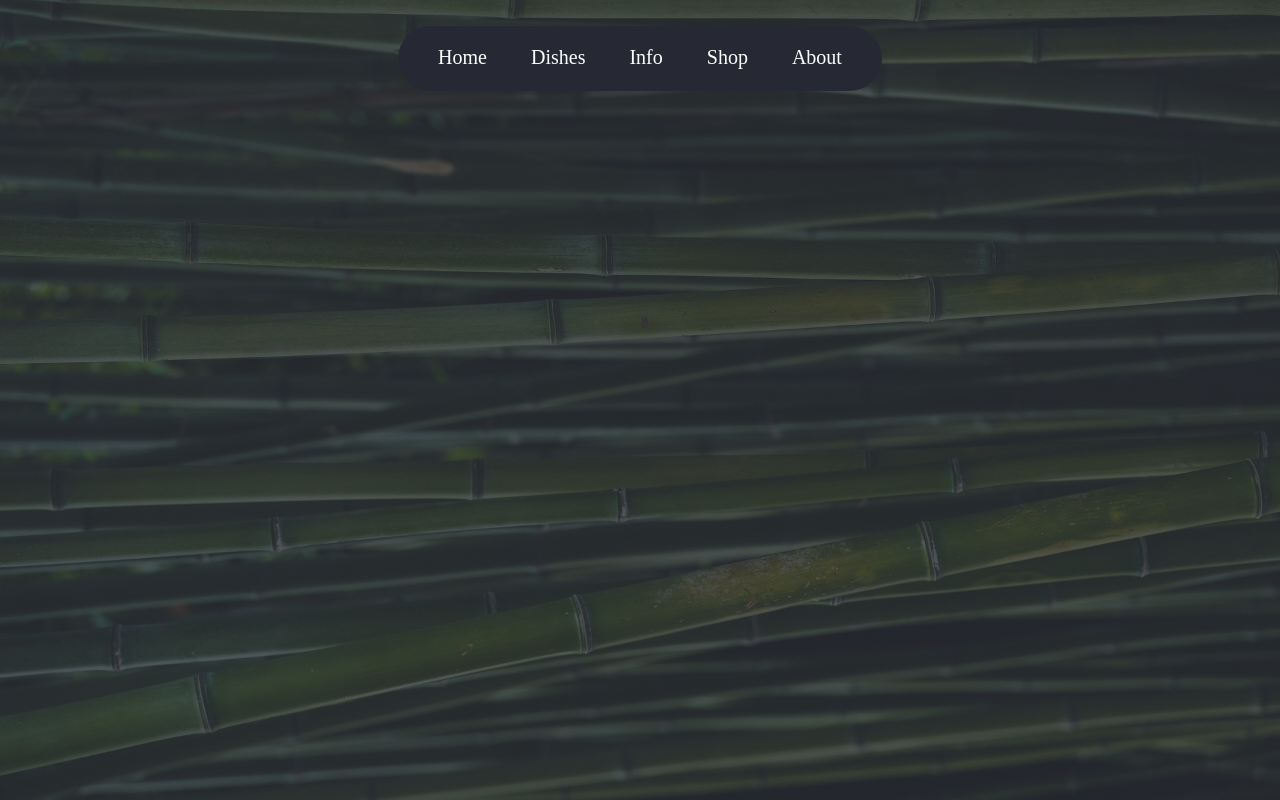
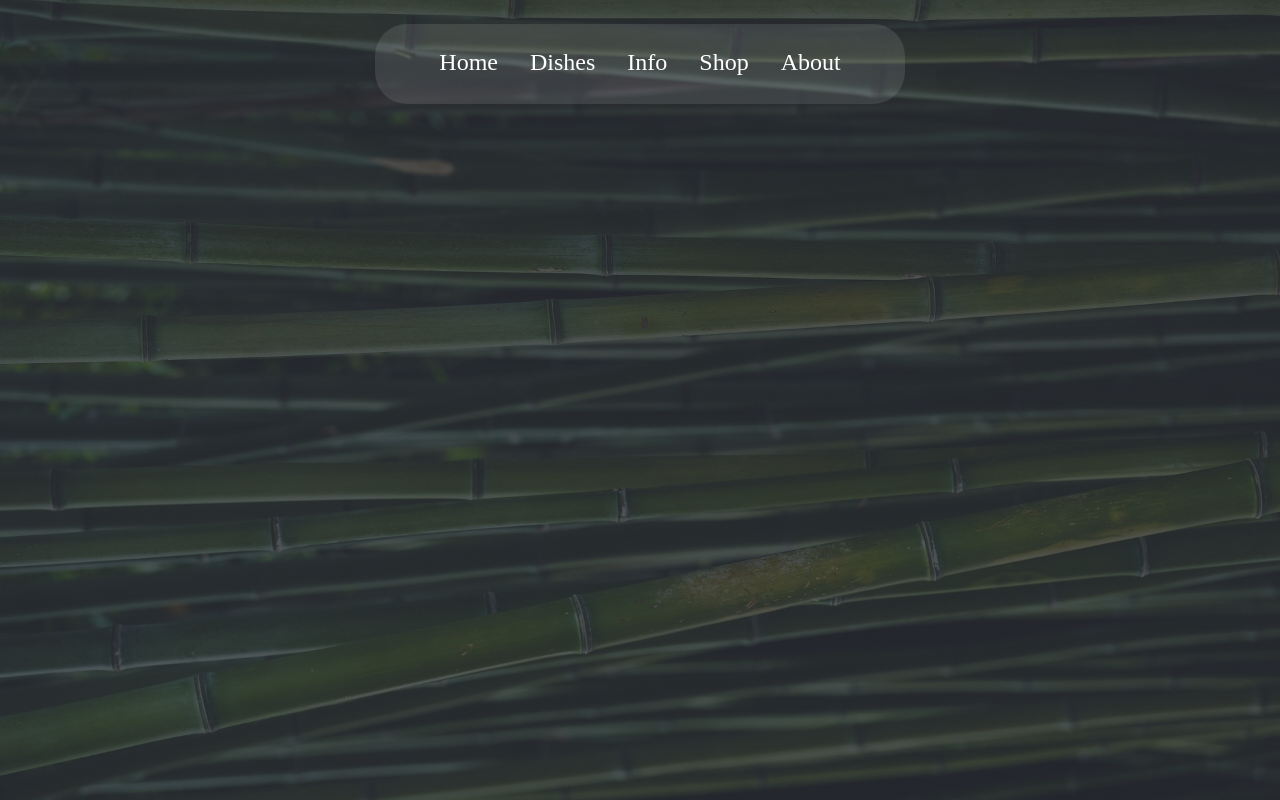
Before and after one commit to WeirdBlob/NavbarPractice, a plain HTML site: page index.html in a window 1280 px wide. Drawn offline with Linux system fonts and the light colour scheme.

Commit message:
-changed color from k-something to transparent(looks way better) -I have no idea why, but when I set font size of ul li a text in navbar in rem(above 1rem), in extremely low resolutions it breaks the background (though it must be around 50x50px), my guess is the font is too big

```diff
--- a/index.html
+++ b/index.html
@@ -10,7 +10,6 @@
 <body>
     <section class="header">
         <nav>
-            <div class="nav-links">
             <ul>
                 <li><a href="#">Home</a></li>
                 <li><a href="#">Dishes</a></li>
@@ -18,7 +17,6 @@
                 <li><a href="#">Shop</a></li>
                 <li><a href="#">About</a></li>
             </ul>
-            </div>
         </nav>
     </section>
 
--- a/style.css
+++ b/style.css
@@ -1,6 +1,7 @@
 *{
     margin: 0;
     padding: 0;
+    font-size: 100%;
 }
 .header{
     width: 100%;
@@ -12,35 +13,36 @@
 }
 nav{
     display: flex;
+}
+nav ul{
+    display: flex;
     align-items: center;
-    justify-content: space-between;
-    padding: 2% 10%;
+    margin: 3vh auto;
+    background: hsl(0, 0%, 100%, 0.1);
+    border-radius: 2em;
+    height: 5rem;
+    padding: 0 3rem;
 }
-.nav-links{
-    margin: auto;
-    background: rgba(38, 41, 51, 1);
-    padding: 20px;
-    border-radius: 40px;
-}
-.nav-links ul li{
+nav ul li{
+    text-align: center;
     list-style: none;
     display: inline-block;
-    padding: 0 20px;
+    padding: .5em 1em;
 }
-.nav-links ul li a{
+nav ul li a{
     text-decoration: none;
     color: white;
-    font-size: 20px;
+    font-size: 1.5rem;
 }
-.nav-links ul li::after{
+nav ul li::after {
     content: '';
+    width: 0;
+    height: 0.15em;
     display: block;
     margin: auto;
-    background: khaki;
-    height: 2px;
-    width: 0;
+    background: white;
     transition: 0.5s;
 }
-.nav-links ul li:hover::after{
+nav ul li:hover::after{
     width: 100%;
 }
```
Lines whose indentation alone changed are shown as unchanged.
